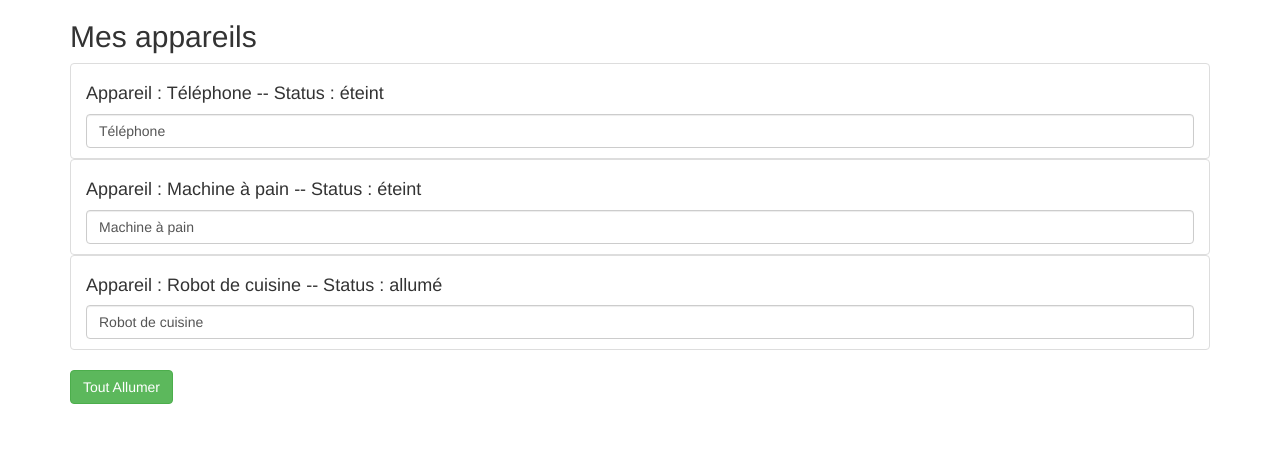
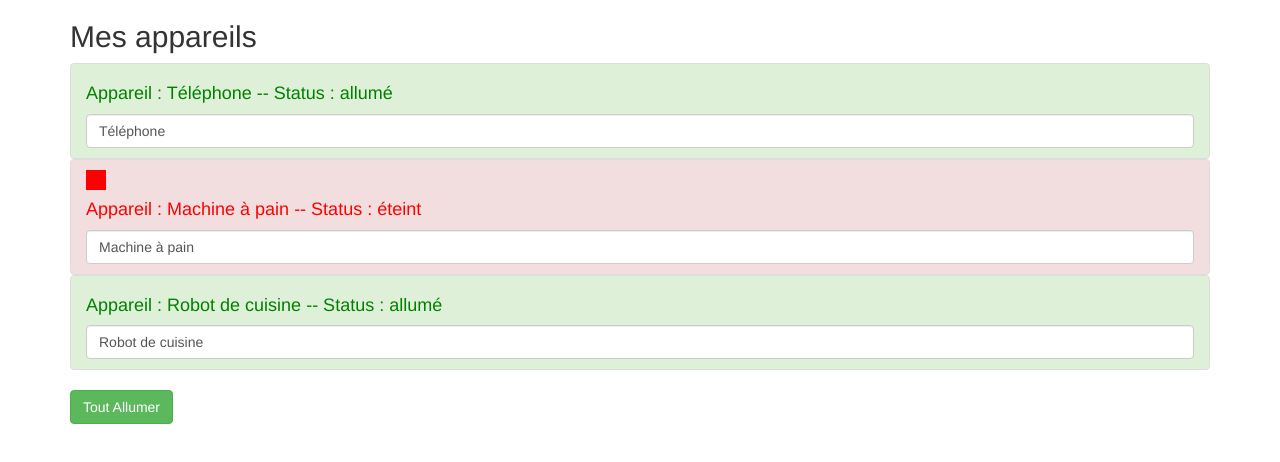
Before and after one commit to Cynnah/AngularProject-OC, an Angular app: page / in a window 1280 px wide. Shown: the top 462 px of the page. Built offline with nearby package versions, Linux system fonts and the light colour scheme.

Commit message:
creation on directives

```diff
--- a/src/app/app.component.html
+++ b/src/app/app.component.html
@@ -4,9 +4,10 @@
     <div class="col-xs-12">
       <h2>Mes appareils</h2>
       <ul class="list-group">
-        <app-appareil [appareilName]="appareilOne" [appareilStatus]="'éteint'"></app-appareil>
-        <app-appareil [appareilName]="appareilTwo" [appareilStatus]="'éteint'"></app-appareil>
-        <app-appareil [appareilName]="appareilThree" [appareilStatus]="'allumé'"></app-appareil>
+        <app-appareil
+          *ngFor="let appareil of appareilsArray"
+          [appareilName]="appareil.name"
+          [appareilStatus]="appareil.status"></app-appareil>
       </ul>
       <button class="btn btn-success" [disabled]="!isAuth" (click)="onAllumer()">Tout Allumer </button>
     </div>
--- a/src/app/app.component.ts
+++ b/src/app/app.component.ts
@@ -8,9 +8,20 @@
 export class AppComponent {
   isAuth = false;
 
-  appareilOne = 'Téléphone';
-  appareilTwo = 'Machine à pain';
-  appareilThree = 'Robot de cuisine';
+  appareilsArray = [
+    {
+      name: 'Téléphone',
+      status: 'allumé'
+    },
+    {
+      name: 'Machine à pain',
+      status: 'éteint'
+    },
+    {
+      name: 'Robot de cuisine',
+      status: 'allumé'
+    }
+  ];
 
   constructor() {
     setTimeout(
--- a/src/app/appareil/appareil.component.html
+++ b/src/app/appareil/appareil.component.html
@@ -1,4 +1,9 @@
-<li class="list-group-item">
-    <h4>Appareil : {{ appareilName }} -- Status : {{ getStatus() }}</h4>
+<li [ngClass]="{'list-group-item': true,
+                'list-group-item-success': appareilStatus === 'allumé',
+                'list-group-item-danger': appareilStatus === 'éteint'}">
+    <div
+        style="width:20px; height:20px; background-color:red;"
+        *ngIf="appareilStatus === 'éteint'"></div>
+    <h4 [ngStyle]="{color: getColor()}">Appareil : {{ appareilName }} -- Status : {{ getStatus() }}</h4>
     <input type="text" class="form-control" [(ngModel)]="appareilName">
 </li>
--- a/src/app/appareil/appareil.component.ts
+++ b/src/app/appareil/appareil.component.ts
@@ -19,4 +19,12 @@
     return this.appareilStatus;
   }
 
+  getColor() {
+    if(this.appareilStatus === 'allumé') {
+      return 'green';
+    } else if (this.appareilStatus === 'éteint') {
+      return 'red';
+    }
+  }
+
 }
```
